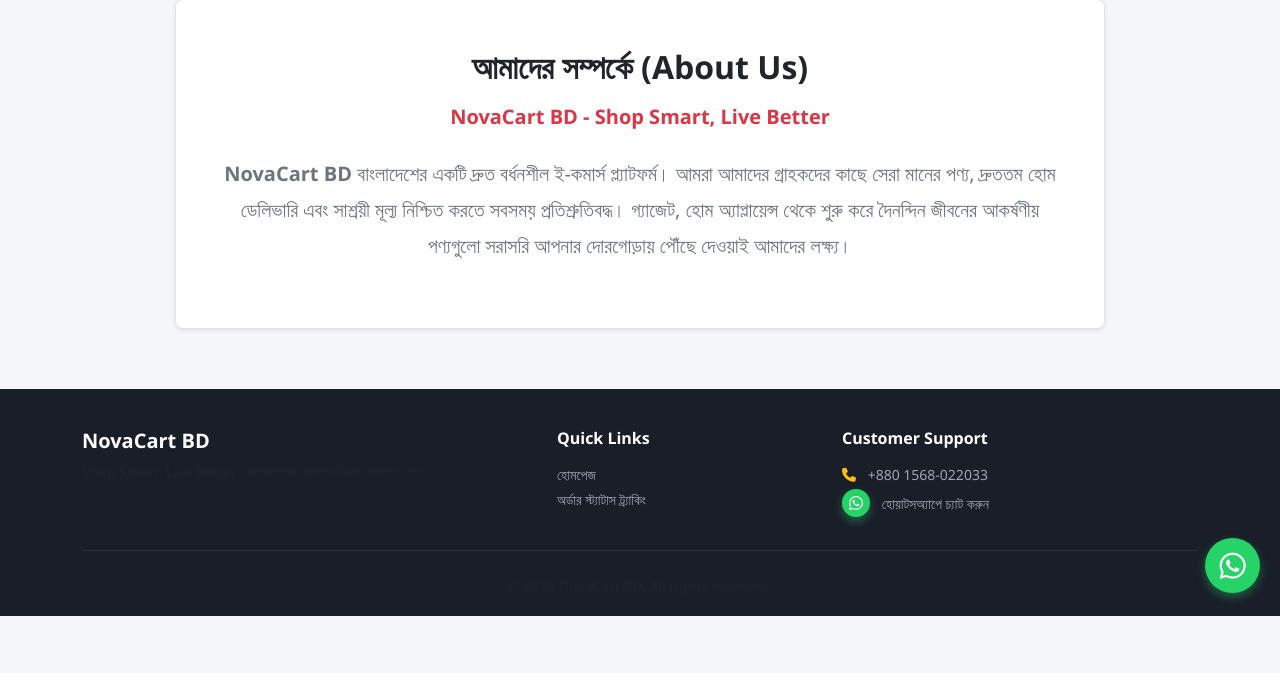
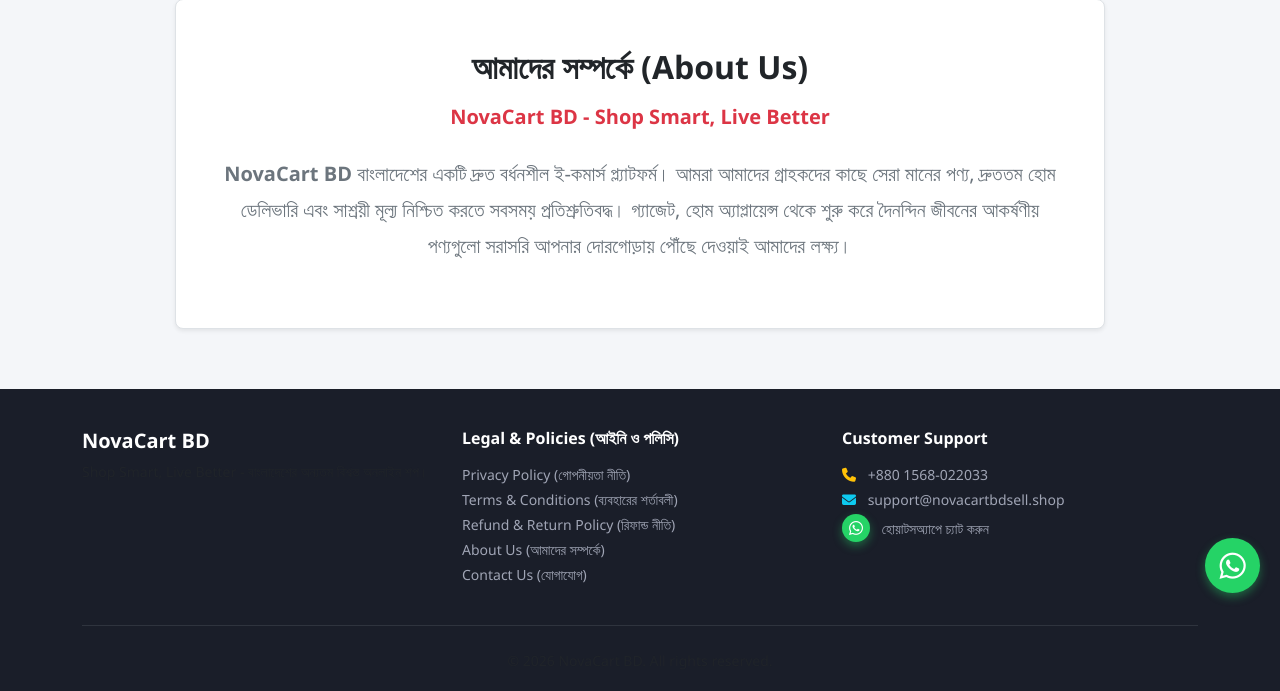
Before and after one commit to WebsiteMaker9876/NovaCartBd, a Flask app: page /about in a window 1280 px wide. Shown: the part 127-818 px from the top of the page. Before the commit the page ends 743 px from the top, so only its background shows below. Run offline with Flask 3, Linux system fonts and the light colour scheme; data comes from the database, SQL or seed files in the repository; some libraries are stand-ins or nearby versions.

Commit message:
Update base.html

```diff
--- a/templates/base.html
+++ b/templates/base.html
@@ -9,6 +9,11 @@
 
     {% if site_settings.google_site_verification %}
     <meta name="google-site-verification" content="{{ site_settings.google_site_verification }}" />
+    {% endif %}
+
+    <!-- Google AdSense Script Tag -->
+    {% if site_settings.google_adsense_code %}
+    {{ site_settings.google_adsense_code|safe }}
     {% endif %}
 
     <meta property="og:site_name" content="{{ site_settings.site_name }}">
@@ -109,9 +114,6 @@
             transform: translateY(-2px);
             box-shadow: 0 4px 12px rgba(255, 87, 34, 0.15);
         }
-        .category-card:hover i {
-            transform: scale(1.2);
-        }
 
         .product-card { border: none; border-radius: 12px; background: #ffffff; transition: all 0.3s ease; position: relative; overflow: hidden; box-shadow: 0 4px 12px rgba(0,0,0,0.04); }
         .product-card:hover { transform: translateY(-5px); box-shadow: 0 12px 24px rgba(0,0,0,0.1); }
@@ -124,7 +126,8 @@
 
         footer { background-color: var(--dark-color); color: #a0a5b5; padding: 40px 0 20px 0; margin-top: 60px; }
         footer h6 { color: #ffffff; font-weight: 700; }
-        footer a { color: #a0a5b5; text-decoration: none; }
+        footer a { color: #a0a5b5; text-decoration: none; transition: color 0.2s; }
+        footer a:hover { color: #ffffff; }
 
         .mobile-nav { display: none; position: fixed; bottom: 0; left: 0; right: 0; background: #ffffff; border-top: 1px solid #e0e0e0; z-index: 9999; padding: 8px 0; }
         @media (max-width: 768px) {
@@ -171,20 +174,24 @@
     <footer>
         <div class="container">
             <div class="row g-4">
-                <div class="col-md-5">
+                <div class="col-md-4">
                     <h5 class="text-white fw-bold mb-2">{{ site_settings.site_name }}</h5>
                     <p class="small text-muted mb-3">{{ site_settings.tagline }} - বাংলাদেশের অন্যতম বিশ্বস্ত অনলাইন শপ।</p>
                 </div>
-                <div class="col-md-3">
-                    <h6 class="mb-3">Quick Links</h6>
+                <div class="col-md-4">
+                    <h6 class="mb-3">Legal & Policies (আইনি ও পলিসি)</h6>
                     <ul class="list-unstyled small">
-                        <li class="mb-1"><a href="/">হোমপেজ</a></li>
-                        <li class="mb-1"><a href="/track">অর্ডার স্ট্যাটাস ট্র্যাকিং</a></li>
+                        <li class="mb-1"><a href="/privacy-policy">Privacy Policy (গোপনীয়তা নীতি)</a></li>
+                        <li class="mb-1"><a href="/terms">Terms & Conditions (ব্যবহারের শর্তাবলী)</a></li>
+                        <li class="mb-1"><a href="/refund-policy">Refund & Return Policy (রিফান্ড নীতি)</a></li>
+                        <li class="mb-1"><a href="/about">About Us (আমাদের সম্পর্কে)</a></li>
+                        <li class="mb-1"><a href="/contact">Contact Us (যোগাযোগ)</a></li>
                     </ul>
                 </div>
                 <div class="col-md-4">
                     <h6 class="mb-3">Customer Support</h6>
                     <p class="small mb-1"><i class="fa-solid fa-phone text-warning me-2"></i> {{ site_settings.phone }}</p>
+                    <p class="small mb-1"><i class="fa-solid fa-envelope text-info me-2"></i> support@novacartbdsell.shop</p>
                     <p class="small mb-1">
                         <a href="https://wa.me/{{ site_settings.whatsapp|replace('+', '')|replace(' ', '') }}" target="_blank" class="whatsapp-icon-btn me-2" style="width:28px; height:28px; font-size:16px;">
                             <i class="fa-brands fa-whatsapp"></i>
```
